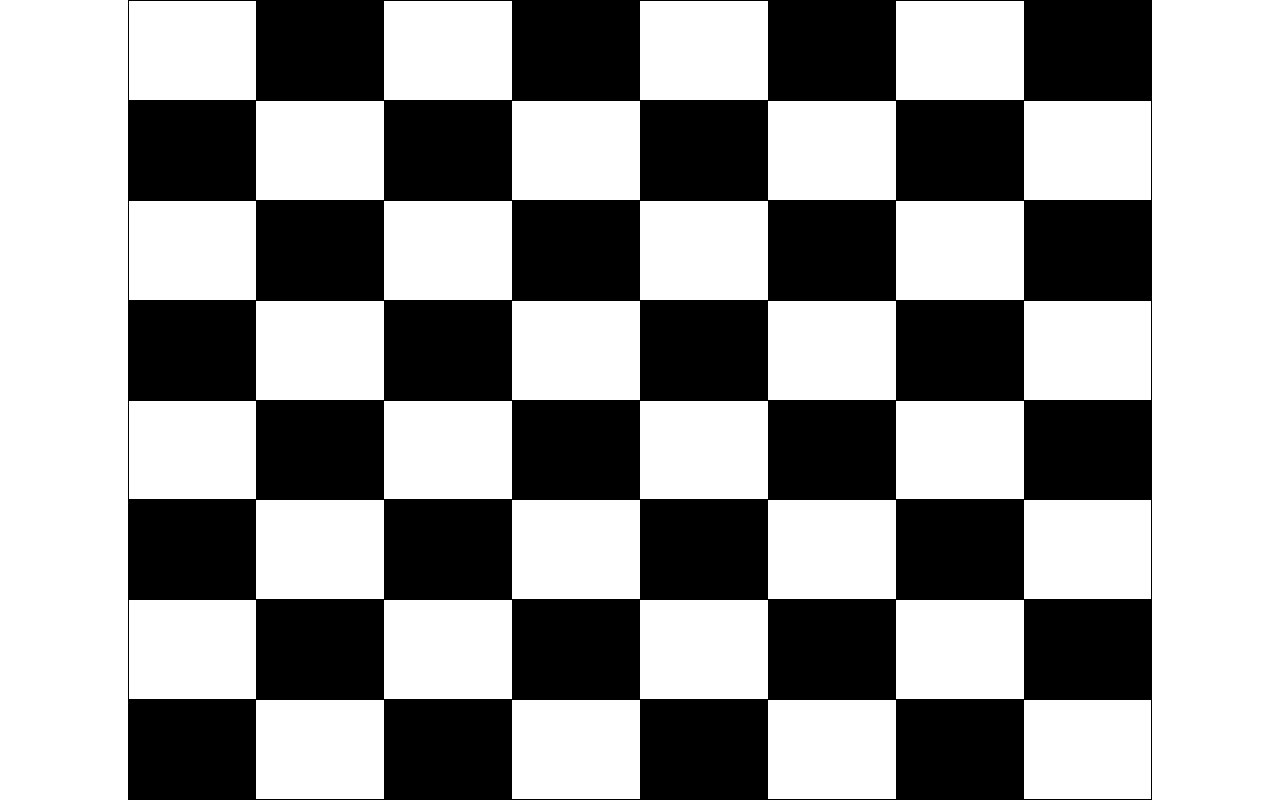
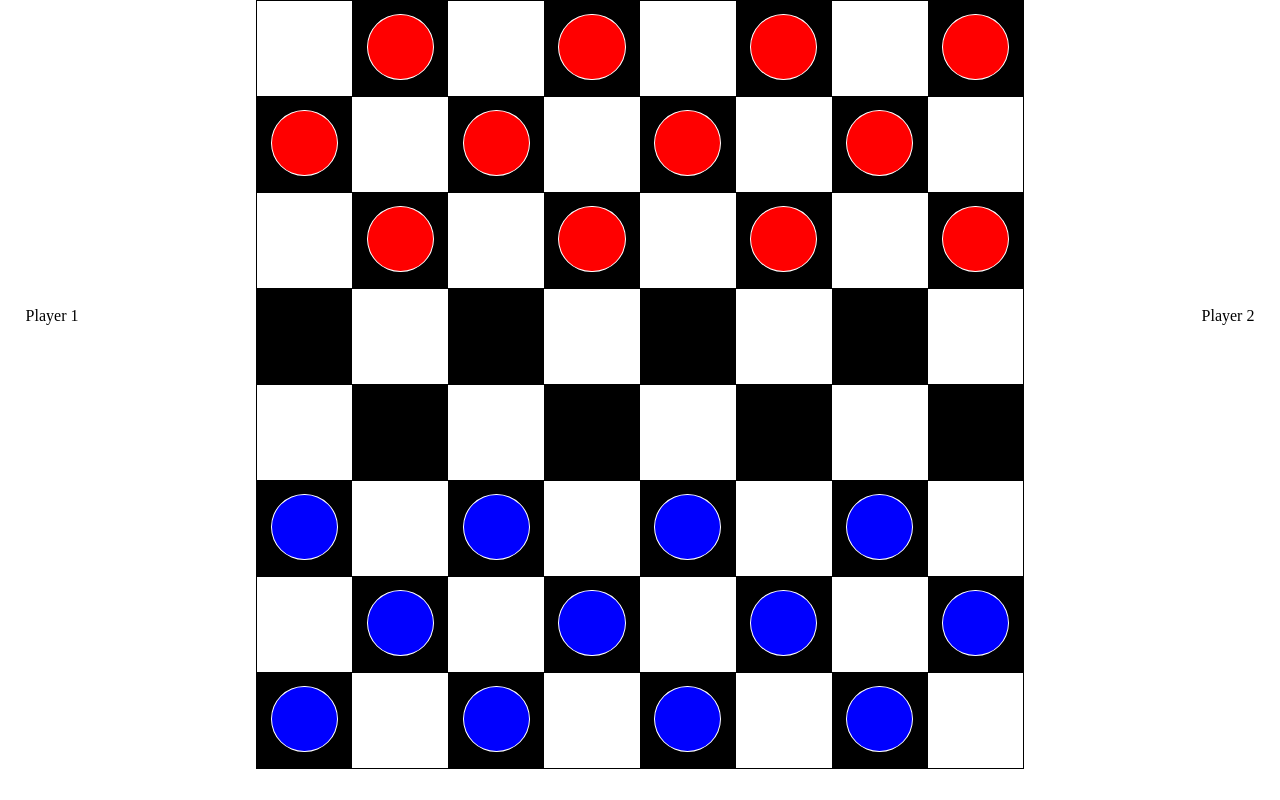
Before and after one commit to PinheiroCristhian/Checkers-Draughts-Dama, a plain HTML site: page index.html in a window 1280 px wide. Drawn offline with Linux system fonts and the light colour scheme.

Commit message:
added Pieces, Players, GeneratePieces

```diff
--- a/index.html
+++ b/index.html
@@ -9,90 +9,14 @@
     <link rel="stylesheet" href="style.css">
 </head>
 <body>
+    <div class="player1 players">
+        <p>Player 1</p>
+    </div>
+    <div class="player2 players">
+        <p>Player 2</p>
+    </div>
     <div class="container">
-        <table>
 
-            <tr>
-                <td></td>
-                <td></td>
-                <td></td>
-                <td></td>
-                <td></td>
-                <td></td>
-                <td></td>
-                <td></td>
-            </tr>
-            <tr>
-                <td></td>
-                <td></td>
-                <td></td>
-                <td></td>
-                <td></td>
-                <td></td>
-                <td></td>
-                <td></td>
-            </tr>
-            <tr>
-                <td></td>
-                <td></td>
-                <td></td>
-                <td></td>
-                <td></td>
-                <td></td>
-                <td></td>
-                <td></td>
-            </tr>
-            <tr>
-                <td></td>
-                <td></td>
-                <td></td>
-                <td></td>
-                <td></td>
-                <td></td>
-                <td></td>
-                <td></td>
-            </tr>
-            <tr>
-                <td></td>
-                <td></td>
-                <td></td>
-                <td></td>
-                <td></td>
-                <td></td>
-                <td></td>
-                <td></td>
-            </tr>
-            <tr>
-                <td></td>
-                <td></td>
-                <td></td>
-                <td></td>
-                <td></td>
-                <td></td>
-                <td></td>
-                <td></td>
-            </tr>
-            <tr>
-                <td></td>
-                <td></td>
-                <td></td>
-                <td></td>
-                <td></td>
-                <td></td>
-                <td></td>
-                <td></td>
-            </tr>
-            <tr>
-                <td></td>
-                <td></td>
-                <td></td>
-                <td></td>
-                <td></td>
-                <td></td>
-                <td></td>
-                <td></td>
-            </tr>
-        </table>
     </div>
 
     <script src="script.js"></script>
--- a/script.js
+++ b/script.js
@@ -0,0 +1,111 @@
+(function renderGameBoard() {
+    const container = document.querySelector('.container');
+    const table = document.createElement('table');
+    container.append(table);
+
+    for (let i = 1; i <= 8; i++) {
+        const trs = document.createElement('tr');
+        table.append(trs);
+    }
+
+    const trs = document.querySelectorAll('tr');
+
+    trs.forEach(tr => {
+        for (let i = 1; i <= 8; i++) {
+            const td = document.createElement('td');
+            tr.append(td);
+        }
+    });
+
+})();
+
+(function gameBoardSetups() {
+    const rows = document.querySelectorAll('tr');
+    /*Set up playable cells and non playable cells*/
+    rows.forEach((row, index) => {
+        if (index % 2 === 0) {
+            row.childNodes.forEach((cells, index) => {
+                if (index % 2 === 0) {
+                    cells.dataset.playable = false;
+                } else {
+                    cells.dataset.playable = true;
+                }
+            });
+        } else {
+            row.childNodes.forEach((cells, index) => {
+                if (index % 2 === 0) {
+                    cells.dataset.playable = true;
+                } else {
+                    cells.dataset.playable = false;
+                }
+            });
+        }
+    });
+
+    /*Set Up starting cells*/
+    for (let i = 0; i <= 2; i++) {
+        rows[i].childNodes.forEach((cells, index) => {
+            if (cells.dataset.playable === 'true') {
+                cells.classList.add('starting-cells');
+            }
+        });
+    }
+    for (let i = 5; i <= 7; i++) {
+        rows[i].childNodes.forEach((cells, index) => {
+            if (cells.dataset.playable === 'true') {
+                cells.classList.add('starting-cells');
+            }
+        });
+    }
+
+})();
+
+const Pieces = (position, selected, status) => {
+    const move = () => {
+        return '';
+    };
+    const capturePiece = () => {
+        return '';
+    };
+};
+
+function generatePieces(array) {
+    for (let i = 1; i <= 12; i++) {
+        const piece = Pieces('1', 'false', 'active');
+        array.push(piece);
+    }
+}
+
+const Players = (name) => {
+    const pieces = [];
+
+    return {
+        name,
+        pieces
+    }
+};
+
+(function renderPiecesOnBoard() {
+    const startingCells = document.querySelectorAll('.starting-cells');
+    startingCells.forEach((cell, index) => {
+        if (index >= 0 && index <= 11) {
+            const piece = document.createElement('span');
+            piece.classList.add('firstPlayerPiece');
+            cell.append(piece);
+
+        } else {
+            const piece = document.createElement('span');
+            piece.classList.add('secondPlayerPiece');
+            cell.append(piece);
+        }
+    });
+})();
+
+(function start() {
+    const player1 = Players('Player 1');
+    const player2 = Players('Player 2');
+    generatePieces(player1.pieces);
+    generatePieces(player2.pieces);
+
+
+})();
--- a/style.css
+++ b/style.css
@@ -1,17 +1,21 @@
 * {
     box-sizing: border-box;
 }
+body {
+    position: relative;
+}
 
 .container {
-    width: 80%;
+    width: 60%;
     margin: auto;
 }
+/*********************GAMEBOARD***************************/
 th {
     width: 50%;
 }
 table {
     width: 100%;
-    height: 100vh;
+    height: 70vh;
 }
 tr {
     border: 1px solid #000;
@@ -23,6 +27,41 @@ tr:nth-of-type(even) td:nth-of-type(odd){
     background-color: #000;
 }
 td {
-    width: 12.5%;
+    width: 12vh;
     height: 12vh;
 }
+/***************************Players Info*********************/
+.players {
+    position: absolute;
+}
+.player1 {
+    left: 2%;
+    top: 40%;
+}
+.player2 {
+    right: 2%;
+    top: 40%;
+}
+.starting-cells {
+    text-align: center;
+    vertical-align: middle;
+}
+.starting-cells span {
+    cursor: pointer;
+}
+.firstPlayerPiece {
+    width: 70%;
+    height: 70%;
+    background-color: red;
+    display: inline-block;
+    border-radius: 50%;
+    border: 1px solid #fff;
+}
+.secondPlayerPiece {
+    width: 70%;
+    height: 70%;
+    background-color: blue;
+    display: inline-block;
+    border-radius: 50%;
+    border: 1px solid #fff;
+}
```
